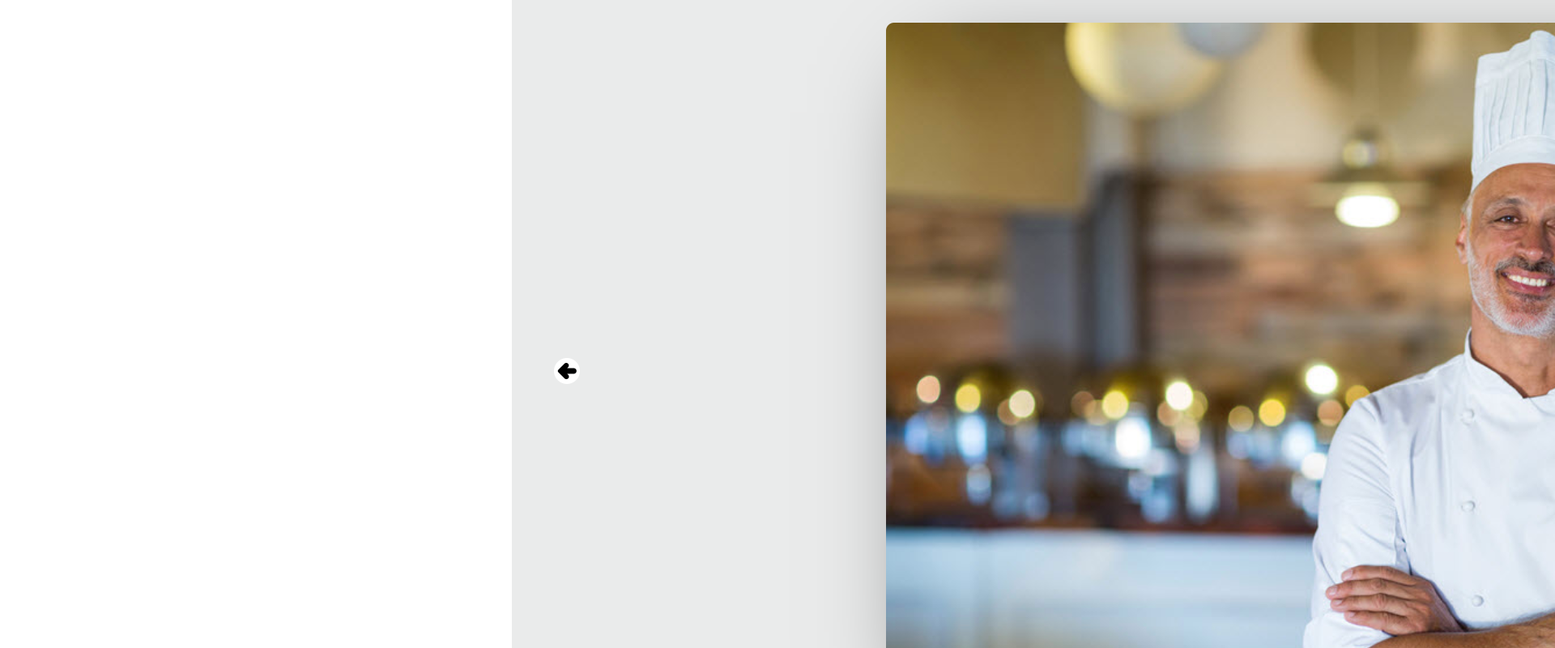
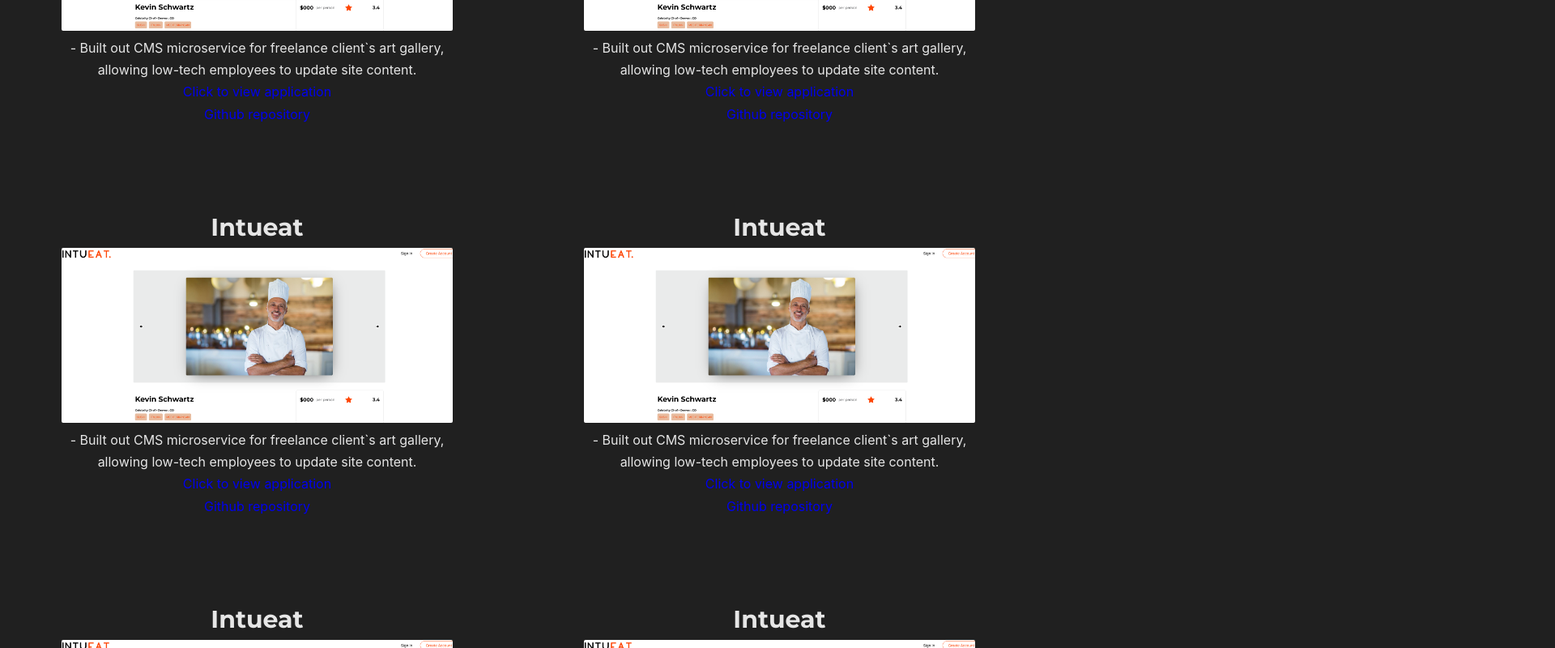
Before and after one commit to VPAbraham/portfolio-page, a React (Create React App) app: page / in a window 1280 px wide. Shown: the part 1120-1920 px from the top of the page at 81% size, 1920 px wide, since content can reach past the window. Built offline with nearby package versions, Linux system fonts and the light colour scheme; a web font is replaced by a local one.

Commit message:
Add links to project component

```diff
--- a/src/components/Heading/Heading.scss
+++ b/src/components/Heading/Heading.scss
@@ -16,7 +16,7 @@
   &__nav {
     display: flex;
     justify-content: space-between;
-    font-family: 'Montserrat', sans-serif;
+    font-family: $font-sans-serif;
     font-size: 2rem;
     letter-spacing: .3rem;
     text-transform: uppercase;
--- a/src/components/Project/Project.js
+++ b/src/components/Project/Project.js
@@ -4,12 +4,12 @@
 const Project = (props) => {
   let { name, description, ghlink, deplink, previewImg } = props;
   return (
-    <div class='project'>
+    <div className='project'>
       <h3>{name}</h3>
-      <p>{description}</p>
       <img src={previewImg} alt={name}/>
-      <a href={deplink}><p>Click to view application</p></a>
-      <p>Github repository: <span>{ghlink}</span></p>
+      <p className='project__description'>{description}</p>
+      <a href={deplink} className='project__link'><p>Click to view application</p></a>
+      <a href={ghlink} className='project__repo'><p>Github repository</p></a>
     </div>
   )
 }
--- a/src/components/Project/Project.scss
+++ b/src/components/Project/Project.scss
@@ -0,0 +1,28 @@
+@import '../../variables';
+
+.project {
+  text-align: center;
+  h3 {
+    font-size: 3rem;
+    color: $white-color;
+    font-family: $font-sans-serif;
+  }
+  img {
+    max-width: 76%;
+    border-radius: 2px;
+  }
+
+  p {
+    max-width: 80%;
+    margin: auto;
+  }
+
+  &__description {
+    font-size: 1.6rem;
+    color: $white-color;
+  }
+
+  &__repo {
+
+  }
+}
--- a/src/components/ProjectsSection/ProjectsSection.js
+++ b/src/components/ProjectsSection/ProjectsSection.js
@@ -1,10 +1,14 @@
 import React from 'react';
+import './ProjectsSection.scss';
 import Project from '../Project/Project'
 import intueatImg from '../../assets/images/intueat.png';
 
 const ProjectsSection = () => {
   return (
-    <section>
+
+    <section className='projects'>
+      <h2 className='projects__header'>PROJECTS & APPLICATIONS</h2>
+      <div className='projects__section'>
         <Project
           name='Intueat'
           description='- Built out CMS microservice for freelance client`s art gallery, allowing low-tech employees to update site content.'
@@ -12,6 +16,42 @@
           deplink='http://localhost:3001/'
           previewImg={intueatImg}
         />
+        <Project
+          name='Intueat'
+          description='- Built out CMS microservice for freelance client`s art gallery, allowing low-tech employees to update site content.'
+          ghlink='https://github.com/VPAbraham/intueat'
+          deplink='http://localhost:3001/'
+          previewImg={intueatImg}
+        />
+        <Project
+          name='Intueat'
+          description='- Built out CMS microservice for freelance client`s art gallery, allowing low-tech employees to update site content.'
+          ghlink='https://github.com/VPAbraham/intueat'
+          deplink='http://localhost:3001/'
+          previewImg={intueatImg}
+        />
+        <Project
+          name='Intueat'
+          description='- Built out CMS microservice for freelance client`s art gallery, allowing low-tech employees to update site content.'
+          ghlink='https://github.com/VPAbraham/intueat'
+          deplink='http://localhost:3001/'
+          previewImg={intueatImg}
+        />
+        <Project
+          name='Intueat'
+          description='- Built out CMS microservice for freelance client`s art gallery, allowing low-tech employees to update site content.'
+          ghlink='https://github.com/VPAbraham/intueat'
+          deplink='http://localhost:3001/'
+          previewImg={intueatImg}
+        />
+        <Project
+          name='Intueat'
+          description='- Built out CMS microservice for freelance client`s art gallery, allowing low-tech employees to update site content.'
+          ghlink='https://github.com/VPAbraham/intueat'
+          deplink='http://localhost:3001/'
+          previewImg={intueatImg}
+        />
+      </div>
     </section>
   )
 }
--- a/src/components/ProjectsSection/ProjectsSection.scss
+++ b/src/components/ProjectsSection/ProjectsSection.scss
@@ -0,0 +1,24 @@
+@import '../../variables.scss';
+
+.projects {
+  text-align: center;
+  margin: 4rem 0;
+
+  &__header {
+    color: $white-color;
+    font-size: 3rem;
+    font-family: $font-sans-serif;
+    font-weight: lighter;
+  }
+
+  &__section {
+    display: grid;
+    grid-template-columns: 1fr 1fr;
+    grid-template-rows: 1fr 1fr 1fr;
+    gap: 10rem 1rem;
+    grid-template-areas:
+      ". ."
+      ". ."
+      ". .";
+  }
+}
--- a/src/views/Home/Home.js
+++ b/src/views/Home/Home.js
@@ -12,7 +12,6 @@
   render() {
     return (
     <body class="home">
-      <p>Home section starts here</p>
       <ProjectsSection />
     </body>
     )
```
Also changed, not shown: src/variables.scss (line endings or trailing spaces). Lines whose indentation alone changed are shown as unchanged.
